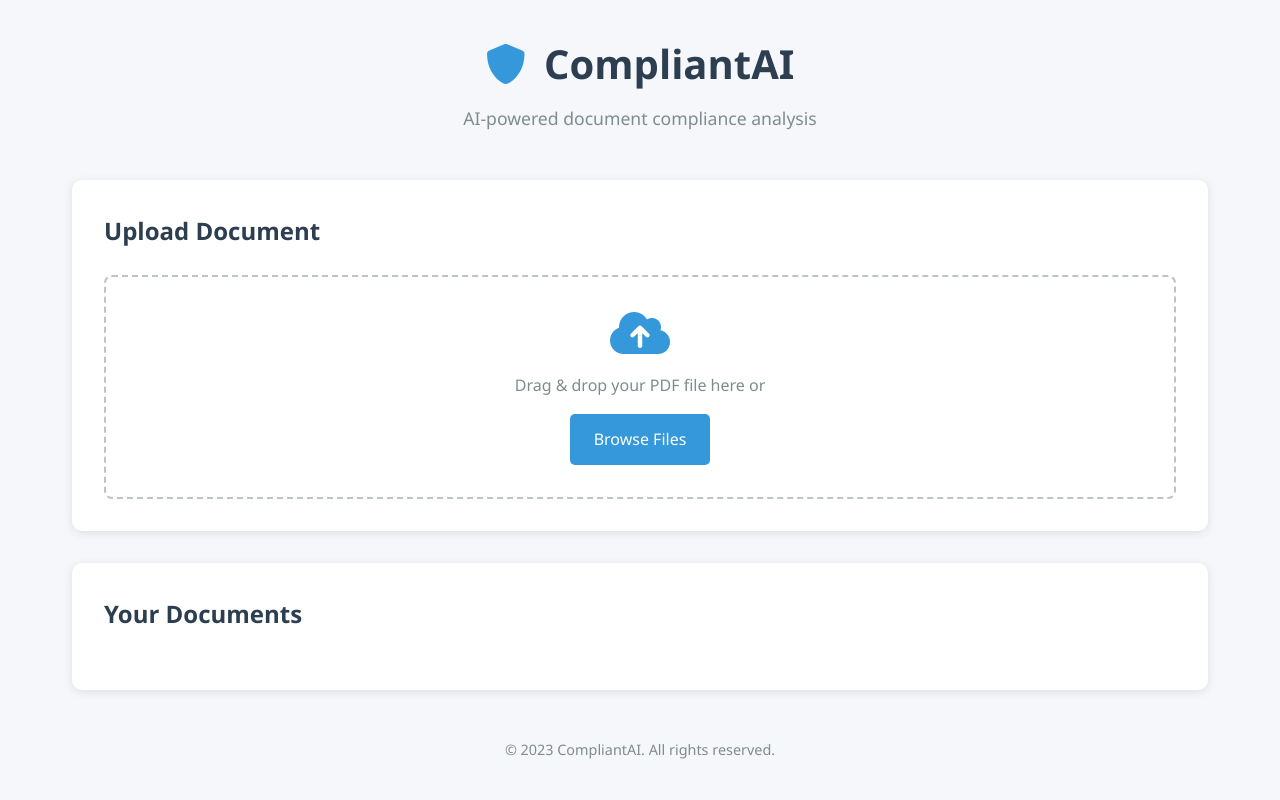
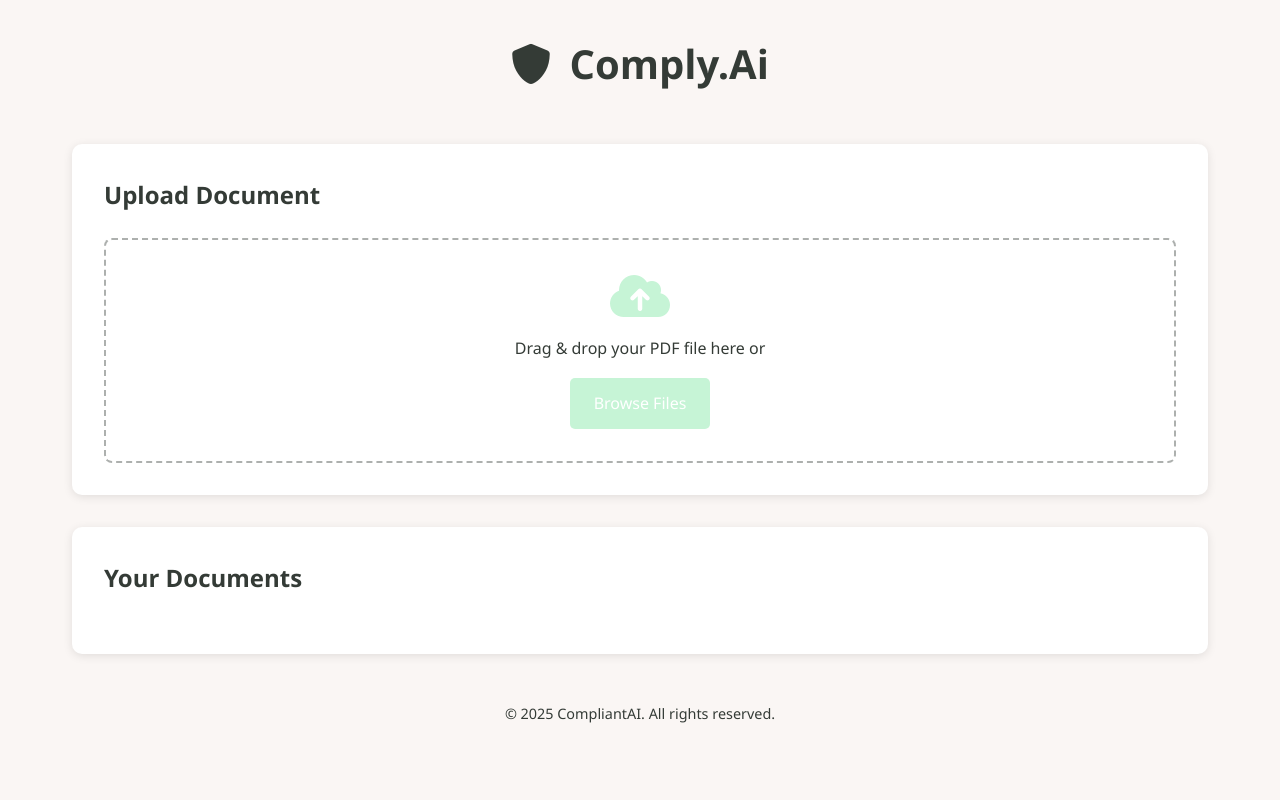
Before and after one commit to Ragz21/CompliantAI, a Flask app: page / in a window 1280 px wide. Run offline with Flask 3, Linux system fonts and the light colour scheme; data that the repository does not hold is empty.

Commit message:
UI colour update

```diff
--- a/website/static/index.css
+++ b/website/static/index.css
@@ -1,3 +1,10 @@
+/* Define the color palette via CSS variables */
+:root {
+    --primary-bg: #faf6f4;
+    --primary-text: #343b36;
+    --accent: #c6f4d6;
+  }
+
   /* Global Styles */
   * {
       margin: 0;
@@ -8,8 +15,8 @@
   body {
       font-family: 'Segoe UI', Tahoma, Geneva, Verdana, sans-serif;
       line-height: 1.6;
-    color: #333;
-    background-color: #f5f7fa;
+      color: var(--primary-text);
+      background-color: var(--primary-bg);
   }
 
   .container {
@@ -26,17 +33,17 @@ header {
 
   header h1 {
       font-size: 2.5rem;
-    color: #2c3e50;
+      color: var(--primary-text);
       margin-bottom: 0.5rem;
   }
 
   header h1 i {
-    color: #3498db;
+      color: var(--accent);
       margin-right: 0.5rem;
   }
 
   header p {
-    color: #7f8c8d;
+      color: var(--primary-text);
       font-size: 1.1rem;
   }
 
@@ -50,12 +57,12 @@ header p {
   }
 
   .upload-section h2 {
-    color: #2c3e50;
+      color: var(--primary-text);
       margin-bottom: 1.5rem;
   }
 
   .upload-area {
-    border: 2px dashed #bdc3c7;
+      border: 2px dashed rgba(52,59,54,0.4);
       border-radius: 8px;
       padding: 2rem;
       text-align: center;
@@ -63,25 +70,27 @@ header p {
       cursor: pointer;
   }
 
-.upload-area:hover, .upload-area.highlight {
-    border-color: #3498db;
-    background-color: #f7f9fc;
+  .upload-area:hover,
+  .upload-area.highlight {
+      border-color: var(--accent);
+      /* A very light tint of the accent for hover background */
+      background-color: #ecf9f2;
   }
 
   .upload-area i {
       font-size: 3rem;
-    color: #3498db;
+      color: var(--accent);
       margin-bottom: 1rem;
   }
 
   .upload-area p {
-    color: #7f8c8d;
+      color: var(--primary-text);
       margin-bottom: 1rem;
   }
 
   .upload-btn {
       display: inline-block;
-    background-color: #3498db;
+      background-color: var(--accent);
       color: white;
       padding: 0.8rem 1.5rem;
       border-radius: 5px;
@@ -128,7 +139,7 @@ header p {
   }
 
   .documents-section h2 {
-    color: #2c3e50;
+      color: var(--primary-text);
       margin-bottom: 1.5rem;
   }
 
@@ -209,7 +220,7 @@ header p {
   footer {
       text-align: center;
       margin-top: 3rem;
-    color: #7f8c8d;
+      color: var(--primary-text);
       font-size: 0.9rem;
   }
 
--- a/website/templates/index.html
+++ b/website/templates/index.html
@@ -7,6 +7,12 @@
   <link rel="stylesheet" href="{{ url_for('static', filename='index.css') }}">
   <link rel="stylesheet" href="https://cdnjs.cloudflare.com/ajax/libs/font-awesome/6.0.0-beta3/css/all.min.css">
   <style>
+    :root {
+      --primary-bg: #faf6f4;
+      --primary-text: #343b36;
+      --accent: #c6f4d6;
+    }
+
     .document-header-line {
       display: flex;
       flex-wrap: wrap;
@@ -34,7 +40,7 @@
     .search-input {
       width: 100%;
       padding: 0.5rem 2rem 0.5rem 1rem;
-      border: 1px solid #ddd;
+      border: 1px solid rgba(52,59,54,0.4);
       border-radius: 4px;
       font-size: 0.9rem;
     }
@@ -44,7 +50,7 @@
       right: 0.75rem;
       top: 50%;
       transform: translateY(-50%);
-      color: #666;
+      color: var(--primary-text);
     }
 
     .pagination {
@@ -61,7 +67,7 @@
       align-items: center;
       gap: 0.5rem;
       padding: 0.5rem 1rem;
-      border: 1px solid #ddd;
+      border: 1px solid rgba(52,59,54,0.4);
       border-radius: 4px;
       background: white;
       cursor: pointer;
@@ -69,7 +75,7 @@
     }
 
     .pagination-btn:hover:not(:disabled) {
-      background: #f0f0f0;
+      background: #ecf9f2;
     }
 
     .pagination-btn:disabled {
@@ -79,15 +85,16 @@
 
     .pagination-info {
       font-size: 0.9rem;
-      color: #666;
+      color: var(--primary-text);
     }
   </style>
 </head>
 <body>
   <div class="container">
     <header>
-      <h1><i class="fas fa-shield-alt"></i> CompliantAI</h1>
-      <p>AI-powered document compliance analysis</p>
+      <a href="/analysis" style="text-decoration: none; color: inherit; cursor: pointer;">
+        <h1><i class="fas fa-shield-alt" style="color: #343b36;"></i> Comply.Ai</h1>
+      </a>
     </header>
 
     <main>
@@ -111,7 +118,7 @@
     </main>
 
     <footer>
-      <p>&copy; 2023 CompliantAI. All rights reserved.</p>
+      <p>&copy; 2025 CompliantAI. All rights reserved.</p>
     </footer>
   </div>
 
```
Also changed, not shown: other parts of website/static/index.css (+26 -54 lines), website/templates/analysis.html (+23 -16 lines). Lines whose indentation alone changed are shown as unchanged.
